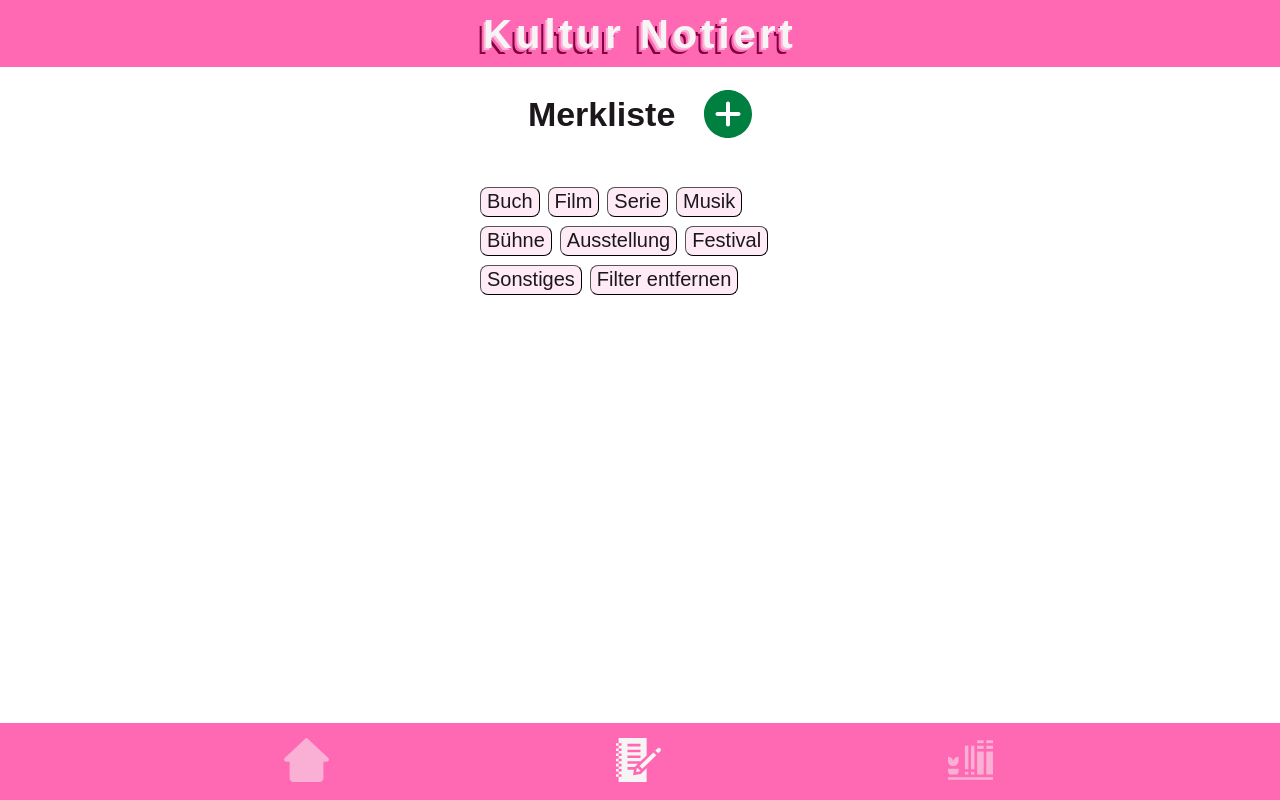
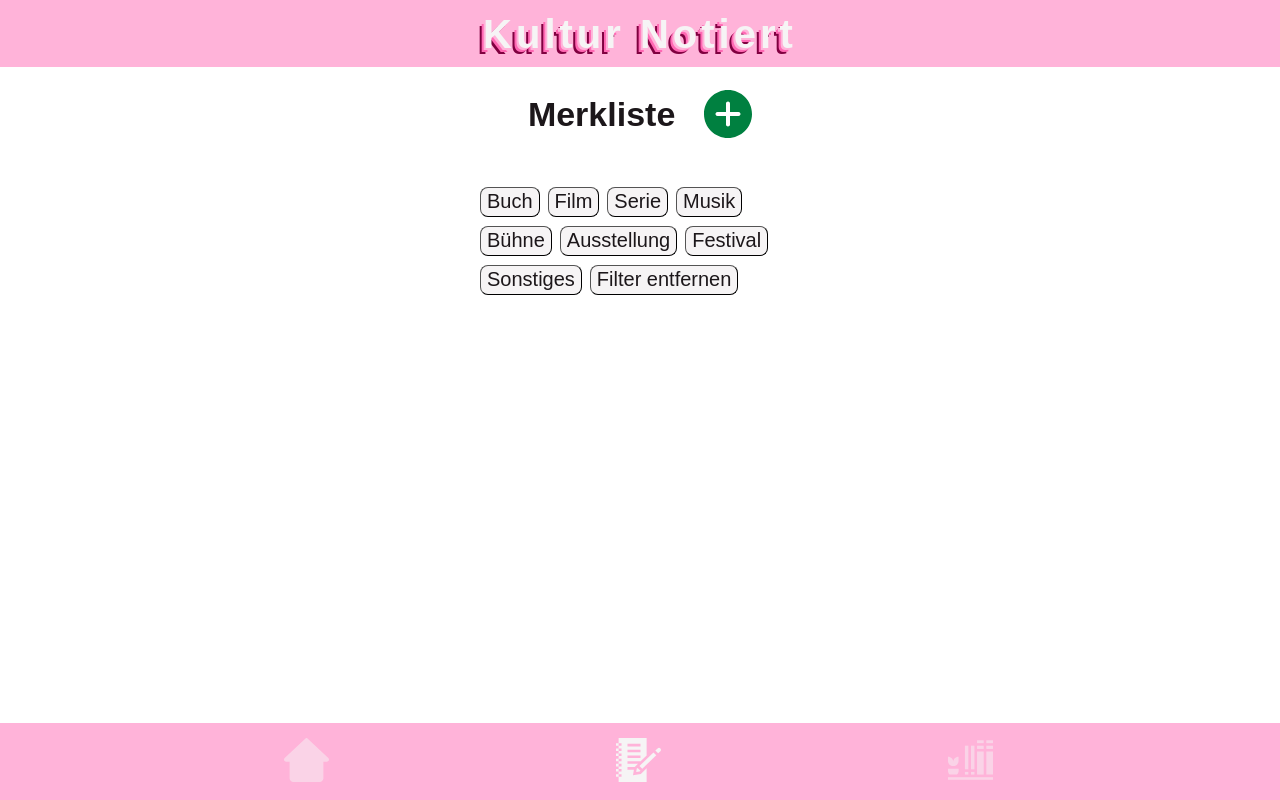
Before and after one commit to felixcanditt/kultur-notiert-vercel, a React (Create React App) app in the folder client/: page /watchlist in a window 1280 px wide. Built offline with nearby package versions, Linux system fonts and the light colour scheme.

Commit message:
changed colors

```diff
--- a/client/src/components/Footer.js
+++ b/client/src/components/Footer.js
@@ -25,7 +25,7 @@ export default function Footer() {
 }
 
 const FooterStyled = styled.footer`
-  background: var(--primary);
+  background: var(--primary-light);
 
   position: fixed;
   bottom: 0;
--- a/client/src/components/Header.js
+++ b/client/src/components/Header.js
@@ -9,7 +9,7 @@ export default function Header() {
 }
 
 const HeaderStyled = styled.header`
-  background: var(--primary);
+  background: var(--primary-light);
 
   position: fixed;
   top: 0;
@@ -23,6 +23,8 @@ const HeaderStyled = styled.header`
   letter-spacing: 4px;
   color: var(--grey-lightest);
 
-  text-shadow: -2px 2px 0px var(--primary-light), -4px 4px 0px var(--primary),
+  text-shadow:
+    -2px 2px 0px var(--primary-light),
+    -4px 4px 0px var(--primary),
     -6px 6px 0px var(--primary-dark);
 `;
--- a/client/src/components/WatchlistFilters.js
+++ b/client/src/components/WatchlistFilters.js
@@ -40,6 +40,6 @@ const FilterBox = styled.ul`
     border-radius: 8px;
     border-width: 1.5px;
     padding: 2px 6px 3px;
-    background-color: var(--primary-lightest);
+    background-color: var(--grey-lightest);
   }
 `;
```
